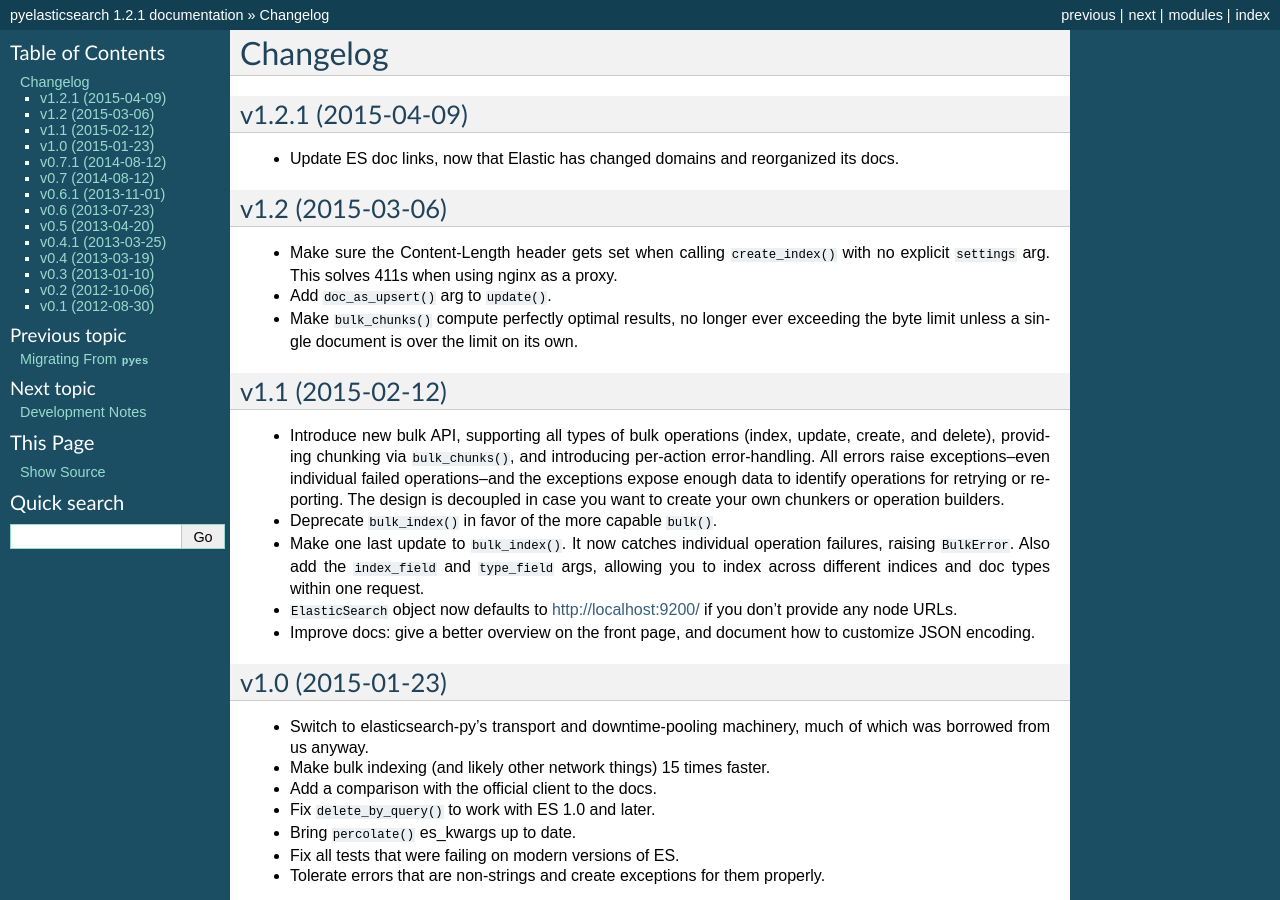
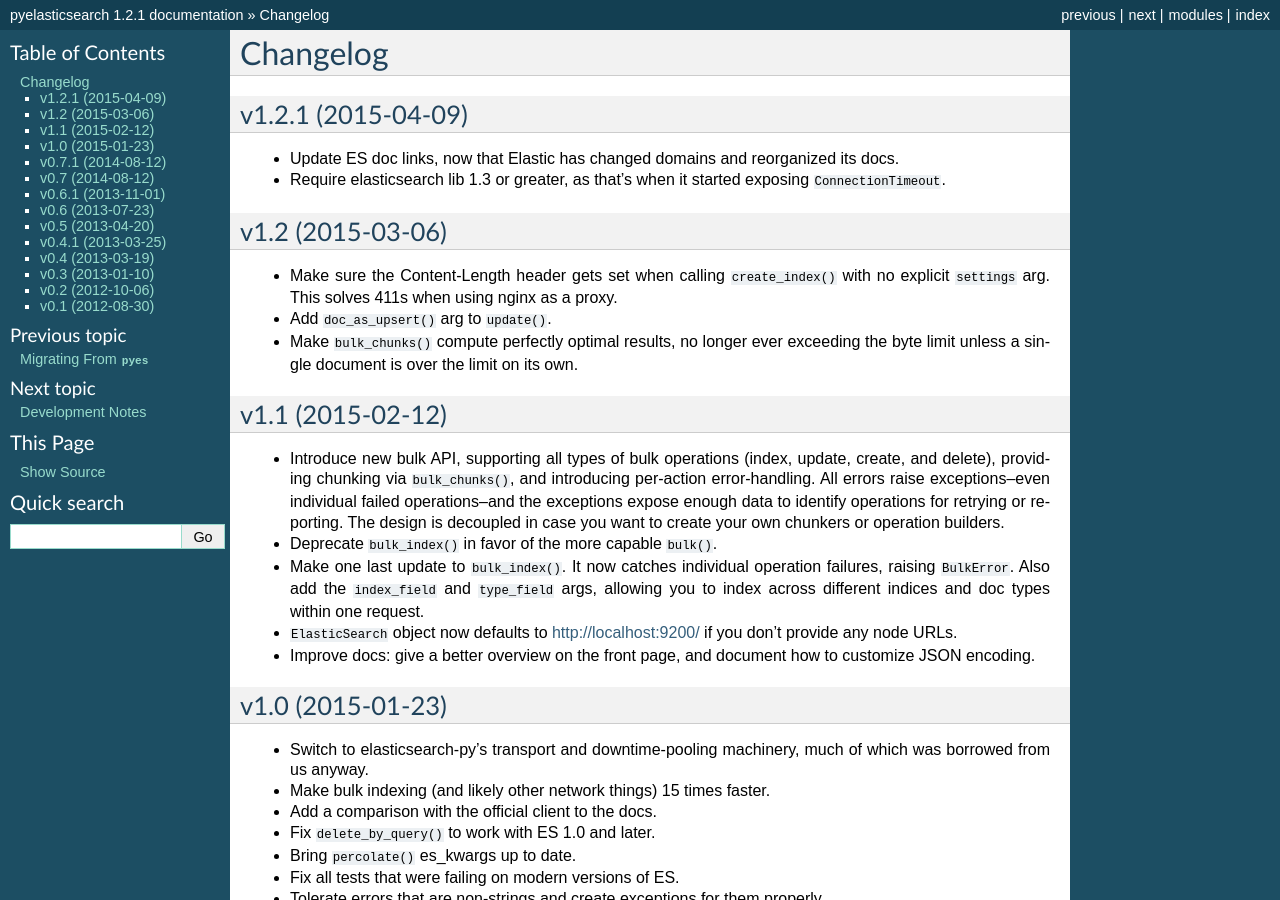
Before and after one commit to pyelasticsearch/pyelasticsearch, a Sphinx documentation site: the page built from docs/source/changelog.rst, in a window 1280 px wide and 900 px high. Built offline with Sphinx 7.4.7, drawn with Linux system fonts in a browser that asks for light colours.

Commit message:
Require elasticsearch lib 1.3 or greater, as that's when it started exposing `ConnectionTimeout`.

```diff
--- a/docs/source/changelog.rst
+++ b/docs/source/changelog.rst
@@ -6,6 +6,8 @@
 -------------------
 * Update ES doc links, now that Elastic has changed domains and reorganized
   its docs.
+* Require elasticsearch lib 1.3 or greater, as that's when it started exposing
+  ``ConnectionTimeout``.
 
 
 v1.2 (2015-03-06)
--- a/setup.py
+++ b/setup.py
@@ -78,7 +78,7 @@
         'Topic :: Internet :: WWW/HTTP :: Indexing/Search'
     ],
     install_requires=[
-        'elasticsearch>=1.0.0,<2.0.0',
+        'elasticsearch>=1.3.0,<2.0.0',
         'urllib3>=1.8,<2.0',
         'simplejson>=3.0',
         'six>=1.4.0,<2.0'
```
